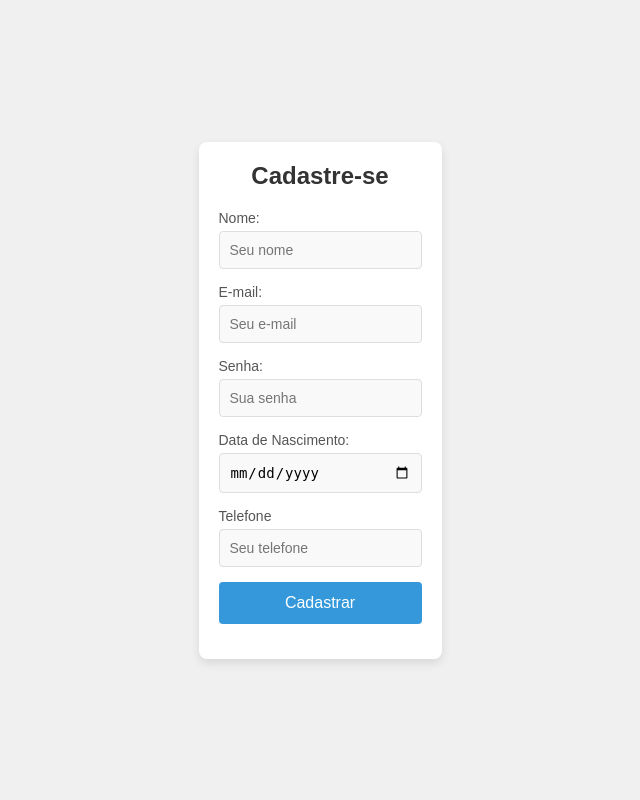
After one commit to jhenifaria/CRUD, a PHP site: page /cadastro.html in a window 1280 px wide. The commit adds this page. Shown: the whole page, without its empty margins (320-960 px from the left). Run offline with PHP 8.4, Linux system fonts and the light colour scheme.

Commit message:
atualizações 09/04/2025

```diff
--- /dev/null
+++ b/cadastro.html
@@ -0,0 +1,59 @@
+<!DOCTYPE html>
+<html lang="pt-br">
+<head>
+  <meta charset="UTF-8">
+  <meta name="viewport" content="width=device-width, initial-scale=1.0">
+  <title>Login</title>
+  <link rel="stylesheet" href="styles.css">
+</head>
+<body>
+    <script type="text/javascript">
+        function validadados() {
+            var email = document.getElementById("email").value;
+            var senha = document.getElementById("senha").value;
+            var nasc = document.getElementById("nasc").value;
+            var telefone = document.getElementById("telefone").value;
+
+            if (email === "" || senha === "" || nasc === "" || telefone === "") {
+                alert("Por favor, preencha todos os campos!");
+                return false;
+            } else {
+                return true;
+            }
+        }
+
+    </script>
+  <div class="container">
+    <form class="formulario" action="cadastro.php" method="POST" onsubmit="return validadados()">
+      <h2>Cadastre-se</h2>
+      <div class="input-container">
+        <label for="nome">Nome:</label>
+        <input type="nome" id="nome" name="nome" placeholder="Seu nome">
+      </div>
+      <div class="input-container">
+        <label for="email">E-mail:</label>
+        <input type="email" id="email" name="email" placeholder="Seu e-mail">
+      </div>
+      <div class="input-container">
+        <label for="senha">Senha:</label>
+        <input type="password" id="senha" name="senha" placeholder="Sua senha">
+      </div>
+      <div class="input-container">
+        <label for="nasc">Data de Nascimento:</label>
+        <input type="date" id="nasc" name="nasc" placeholder="Data de nascimento">
+      </div>
+      <div class="input-container">
+        <label for="telefone">Telefone</label>
+        <input type="phone" id="telefone" name="telefone" placeholder="Seu telefone">
+      </div>
+      <div class="input-container">
+        <button type="submit">Cadastrar</button>
+      </div>
+
+    </form>
+  </div>
+</body>
+</html>
+
+    </body>
+</html>
```
Also changed, not shown: cadastro.php (added, +15 -0 lines), login.php (+14 -0 lines), sistema.php (added, +10 -0 lines).
